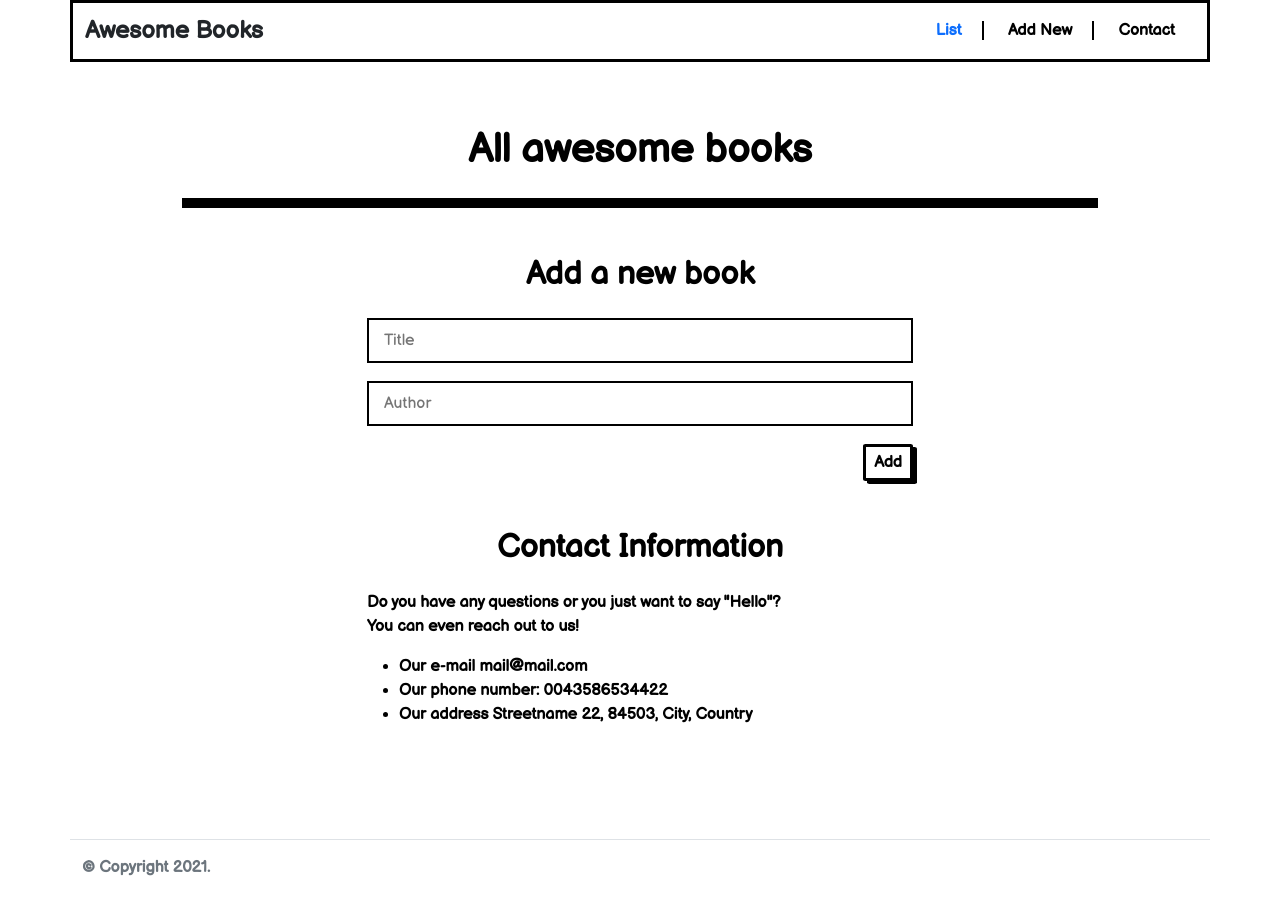
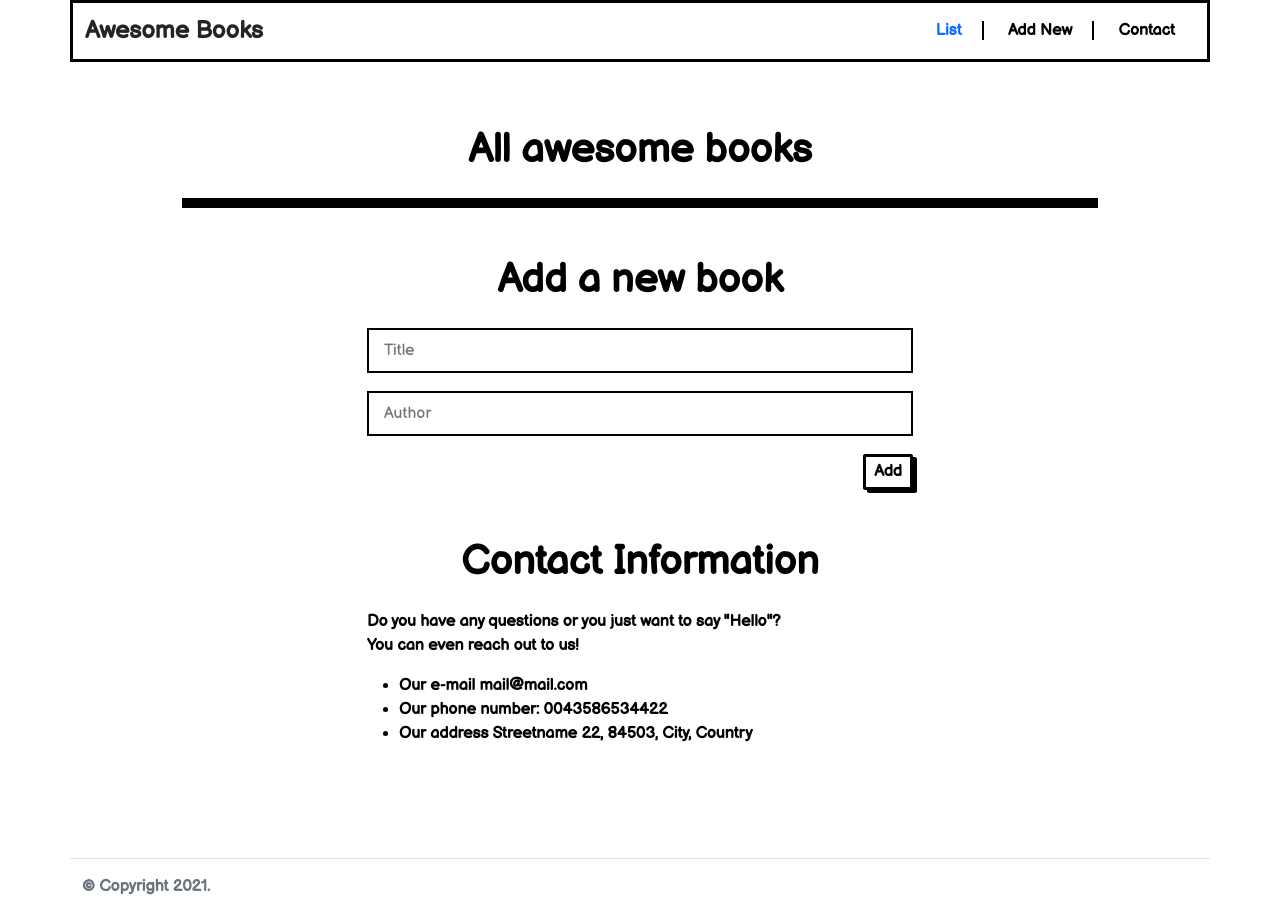
Before and after one commit to Cathella/Awesome-Books, a website: page index.html in a window 1280 px wide. Drawn offline with nearby package versions, Linux system fonts and the light colour scheme; a script that the page names is missing.

Commit message:
change h1, h2 font size

```diff
--- a/index.html
+++ b/index.html
@@ -29,7 +29,7 @@
   </div>
 
   <div class="container">
-    <h1 class="mt-5 mb-4 fw-bold text-center">All awesome books</h1>
+    <h1 class="mt-5 mb-4 fw-bold text-center fs-1">All awesome books</h1>
     <div class="box-size">
       <div id="books-data" class="d-flex flex-column justify-content-center align-items-center"></div>
       </div>
@@ -40,7 +40,7 @@
     <div class="row">
       <div class="col-lg-6 mx-auto">
         <form action="" id="form">
-          <h2 class="mt-5 mb-4 fw-bold text-center">Add a new book</h2>
+          <h2 class="mt-5 mb-4 fw-bold text-center fs-1">Add a new book</h2>
           <input type="text" placeholder="Title" id="title" onfocus="this.value=''">
           <input type="text" placeholder="Author" id="author" onfocus="this.value=''">
           <button type="submit">Add</button>
@@ -50,7 +50,7 @@
   </div>
 
   <div class="container" id="contact">
-    <h2 class="mt-5 mb-4 fw-bold text-center">Contact Information</h2>
+    <h2 class="mt-5 mb-4 fw-bold text-center fs-1">Contact Information</h2>
     <div class="row pb-5">
       <div class="col-lg-6 mx-auto">
         <p>Do you have any questions or you just want to say "Hello"?<br>
```
